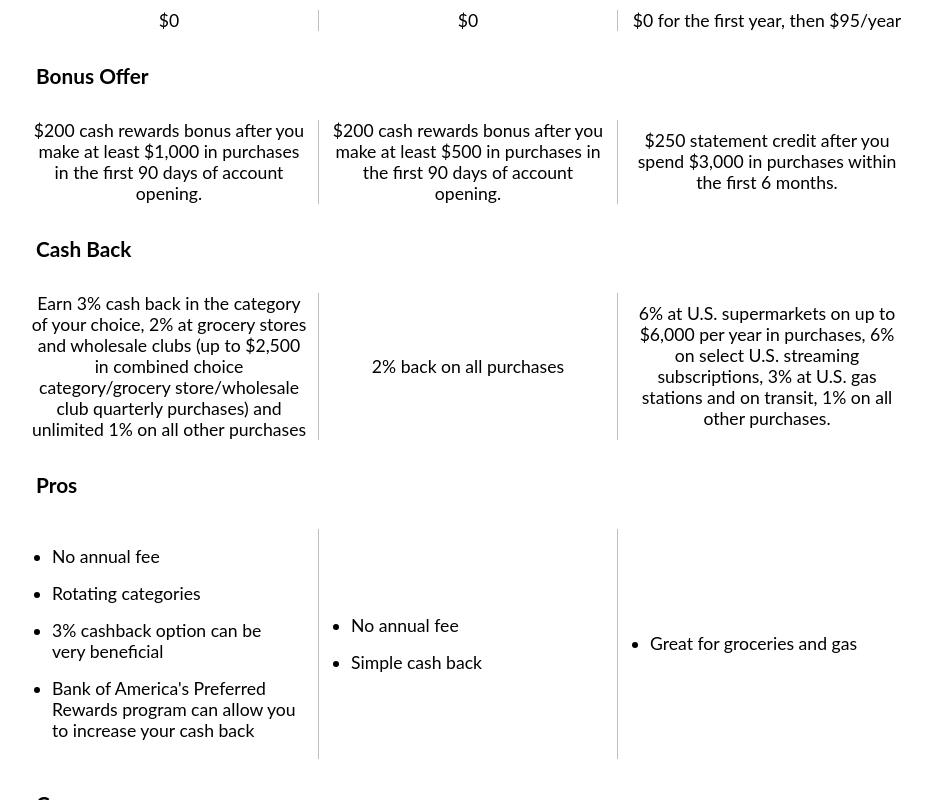
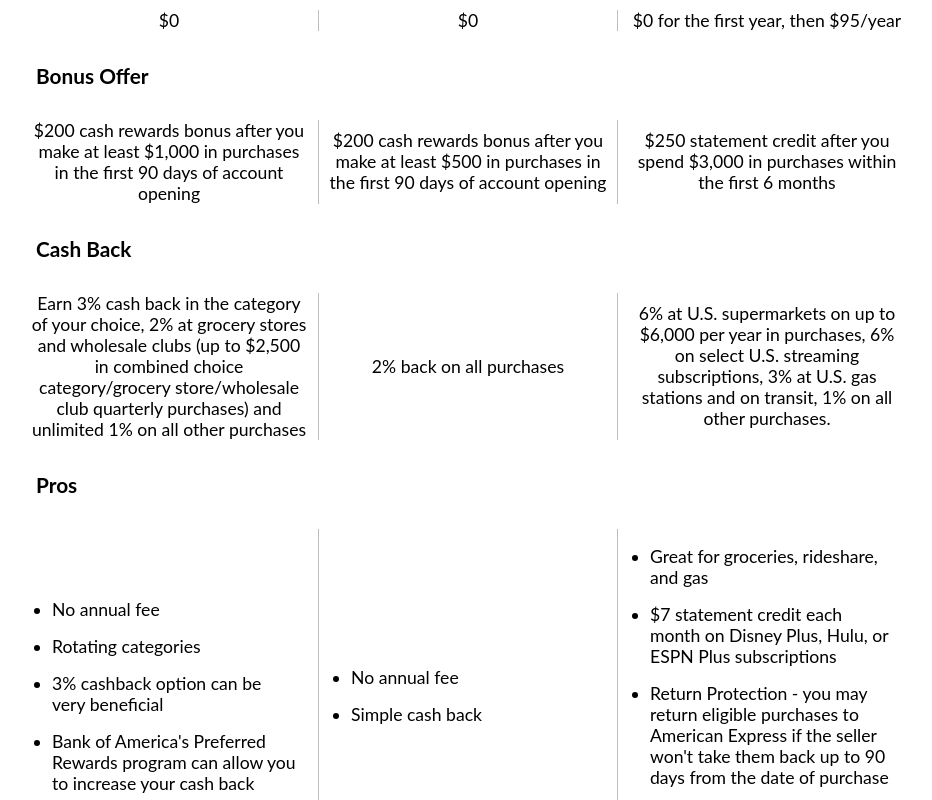
Before and after one commit to mamaciel/Cash-Back-Comparison-Tool, a React (Vite) app in the folder react-app/: page / in a window 1280 px wide. Shown: the part 920-1720 px from the top of the page, without its empty margins (172-1104 px from the left). Built offline with nearby package versions, Linux system fonts and the light colour scheme.

Commit message:
More cards added

```diff
--- a/react-app/src/CreditCardCalculations.tsx
+++ b/react-app/src/CreditCardCalculations.tsx
@@ -30,7 +30,7 @@
       if (category === highestCategory) {
         total += data[category as keyof SpendingData] * 0.03 * 12; // 3% for highest category
       } else if (category === "groceries") {
-        const quarterlyGroceries = Math.min(data.groceries, 833); // Cap groceries at 625 per quarter
+        const quarterlyGroceries = Math.min(data.groceries, 833); // Cap groceries at 2,500 per quarter
         const remainderGroceries = Math.max(data.groceries - 833, 0);
         total += (quarterlyGroceries * 0.02 + remainderGroceries * 0.01) * 12; // 2% capped, then 1%
       } else {
@@ -67,6 +67,28 @@
     });
     return total;
   },
+  "American Express Blue Cash Everyday": (data) => {
+    let total = 0;
+    const categories = Object.keys(data);
+    categories.forEach((category) => {
+      if (category === "groceries") {
+        if (data[category as keyof SpendingData] <= 500) {
+          total += data[category as keyof SpendingData] * 0.06 * 12;
+        } else {
+          total +=
+            500 * 0.03 * 12 +
+            (data[category as keyof SpendingData] - 500) * 0.01 * 12; // 3% for the first $500, 1% for the remaining amount
+        }
+      } else if (category === "onlineShopping") {
+        total += data[category as keyof SpendingData] * 0.03 * 12; // 3% for online shopping
+      } else if (category === "gas") {
+        total += data[category as keyof SpendingData] * 0.03 * 12; // 3% for gas
+      } else {
+        total += data[category as keyof SpendingData] * 0.01 * 12; // 1% for other categories
+      }
+    });
+    return total;
+  },
   "Bank of America Unlimited Cash Rewards": (data) => {
     let total = 0;
     const categories = Object.keys(data);
@@ -86,6 +108,28 @@
       } else {
         total += data[category as keyof SpendingData] * 0.01 * 12; // 1% for other categories
       }
+    });
+    return total;
+  },
+  "Chase Freedom Unlimited": (data) => {
+    let total = 0;
+    const categories = Object.keys(data);
+    categories.forEach((category) => {
+      if (category === "travel") {
+        total += data[category as keyof SpendingData] * 0.05 * 12; // 5% for travel
+      } else if (category === "drugStores" || category === "dining") {
+        total += data[category as keyof SpendingData] * 0.03 * 12; // 3% for dining and groceries
+      } else {
+        total += data[category as keyof SpendingData] * 0.015 * 12; // 1% for other categories
+      }
+    });
+    return total;
+  },
+  "Citi Double Cash": (data) => {
+    let total = 0;
+    const categories = Object.keys(data);
+    categories.forEach((category) => {
+      total += data[category as keyof SpendingData] * 0.02 * 12; // 1.5% on all categories x 12 months
     });
     return total;
   },
--- a/react-app/src/CreditCardData.tsx
+++ b/react-app/src/CreditCardData.tsx
@@ -16,8 +16,19 @@
       "Capped cash back makes it a bad option for high spenders",
     ],
     bonusOffer:
-      "$200 cash rewards bonus after you make at least $1,000 in purchases in the first 90 days of account opening.",
+      "$200 cash rewards bonus after you make at least $1,000 in purchases in the first 90 days of account opening",
     more: "3% cash back sounds good but consider the hard quarterly cap",
+  },
+  {
+    name: "Bank of America Unlimited Cash Rewards",
+    image: "src/assets/Bank-of-America-Unlimited-Cash-Rewards",
+    cashBack: "1.5% on all purchases",
+    annualFee: "$0",
+    pros: ["No annual fee", "Simple cash back"],
+    cons: ["Multiple other CCs offer 2% unlimited cash back instead"],
+    bonusOffer:
+      "$200 online cash rewards bonus after making at least $1,000 in purchases in the first 90 days of your account opening",
+    more: "Great option to use your credit card for every purchase and not worry about categories, but 1.5% unlimited cash back is low compared to other credit cards",
   },
   {
     name: "Wells Fargo Active Cash",
@@ -29,7 +40,7 @@
       "Depending on your spending you could get higher than 2% average cash back with a different card",
     ],
     bonusOffer:
-      "$200 cash rewards bonus after you make at least $500 in purchases in the first 90 days of account opening.",
+      "$200 cash rewards bonus after you make at least $500 in purchases in the first 90 days of account opening",
     more: "Great option to use your credit card for every purchase and not worry about categories",
   },
   {
@@ -38,22 +49,33 @@
     cashBack:
       "6% at U.S. supermarkets on up to $6,000 per year in purchases, 6% on select U.S. streaming subscriptions, 3% at U.S. gas stations and on transit, 1% on all other purchases.",
     annualFee: "$0 for the first year, then $95/year",
-    pros: ["Great for groceries and gas"],
+    pros: [
+      "Great for groceries, rideshare, and gas",
+      "$7 statement credit each month on Disney Plus, Hulu, or ESPN Plus subscriptions",
+      "Return Protection - you may return eligible purchases to American Express if the seller won't take them back up to 90 days from the date of purchase",
+      "Car rental loss and damage insurance",
+    ],
     cons: ["Annual fee", "Spending cap on bonus rewards"],
     bonusOffer:
-      "$250 statement credit after you spend $3,000 in purchases within the first 6 months.",
+      "$250 statement credit after you spend $3,000 in purchases within the first 6 months",
     more: "Important to remember Amex is an online bank",
   },
   {
-    name: "Bank of America Unlimited Cash Rewards",
-    image: "src/assets/Bank-of-America-Unlimited-Cash-Rewards",
-    cashBack: "1.5% on all purchases",
+    name: "American Express Blue Cash Everyday",
+    image: "src/assets/American-Express-Blue-Cash-Everyday",
+    cashBack:
+      "3% Cash Back at U.S. supermarkets (up to $6,000 per year in purchases, then 1%). 3% Cash Back on U.S. online retail purchases (up to $6,000 per year, then 1%). 3% Cash Back at U.S. gas stations (up to $6,000 per year, then 1%). 1% on all other purchases",
     annualFee: "$0",
-    pros: ["No annual fee", "Simple cash back"],
-    cons: ["Multiple other CCs offer 2% unlimited cash back instead"],
+    pros: [
+      "No annual fee",
+      "Covers accidental damage and theft for up to 90 days from the Covered Purchase date",
+      "$7 statement credit each month on Disney Plus, Hulu, or ESPN Plus subscriptions",
+      "Car rental loss and damage insurance",
+    ],
+    cons: ["Spending caps on categories, may affect high spenders"],
     bonusOffer:
-      "$200 online cash rewards bonus after making at least $1,000 in purchases in the first 90 days of your account opening.",
-    more: "Great option to use your credit card for every purchase and not worry about categories, but 1.5% unlimited cash back is low compared to other credit cards",
+      "$200 statement credit after you spend $2,000 in purchases within the first 6 months",
+    more: "The little cousin to the Amex Blue Cash Preferred, but with no annual fee and a lot of the same perks!",
   },
   {
     name: "Capital One SavorOne",
@@ -72,8 +94,38 @@
     ],
     cons: ["Target and Walmart are excluded from 3% groceries cash back"],
     bonusOffer:
-      "$200 cash rewards bonus after you make at least $500 in purchases in the first 90 days of account opening.",
-    more: "Very good card. Already beats cards that give 3% in only one category. Those with lots of streaming subscriptions also get rewarded. No foreign transactions fees and travel accident insurance are kind of rare with credit cards",
+      "$200 cash rewards bonus after you make at least $500 in purchases in the first 90 days of account opening",
+    more: "The estimated cash back calculated 5% back on travel assuming you spend your travel on Capital One's portal. Very good card. Already beats cards that give 3% in only one category. Those with lots of streaming subscriptions also get rewarded. No foreign transactions fees and travel accident insurance are kind of rare with credit cards",
+  },
+  {
+    name: "Chase Freedom Unlimited",
+    image: "src/assets/Chase-Freedom-Unlimited",
+    cashBack:
+      "5% on travel purchased through Chase Ultimate Rewards portal, 3% on dining at restaurants, including takeout and eligible delivery services, 3% on drugstore purchases, 1.5% on all purchases",
+    annualFee: "$0",
+    pros: [
+      "No annual fee",
+      "Trip Cancellation/Trip Interruption Insurance",
+      "Modest 1.5% cash back minimum on every purchase",
+      "Known to be combined with the Chase Freedom Flex card for more rewards",
+    ],
+    cons: [
+      "Bonus offer can be lower than some other cards depending on your spending",
+    ],
+    bonusOffer:
+      "Earn an additional 1.5% cash back on everything you buy (on up to $20,000 spent in the first year) - worth up to $300 cash back!",
+    more: "I strongly suggest not getting too excited about the additional 1.5% back on the first year because it's capped at $300. But overall it is a very good and popular card specially because of the 1.5% cash back minimum",
+  },
+  {
+    name: "Citi Double Cash",
+    image: "src/assets/Citi-Double-Cash",
+    cashBack:
+      "2% unlimited cash back on all purchases (1% cash back when you buy, 1% when you pay)",
+    annualFee: "$0",
+    pros: ["No annual fee", "Simple cash back"],
+    cons: ["No bonus offer"],
+    bonusOffer: "No bonus offer",
+    more: "There are other 2% cash back cards out there, but this can be a good option if you want to bank with Citi Bank",
   },
 ];
 
--- a/react-app/src/CreditCardSelects.tsx
+++ b/react-app/src/CreditCardSelects.tsx
@@ -43,9 +43,16 @@
           <MenuItem value={"American Express Blue Cash Preferred"}>
             American Express Blue Cash Preferred
           </MenuItem>
+          <MenuItem value={"American Express Blue Cash Everyday"}>
+            American Express Blue Cash Everyday
+          </MenuItem>
           <MenuItem value={"Capital One SavorOne"}>
             Capital One SavorOne
           </MenuItem>
+          <MenuItem value={"Chase Freedom Unlimited"}>
+            Chase Freedom Unlimited
+          </MenuItem>
+          <MenuItem value={"Citi Double Cash"}>Citi Double Cash</MenuItem>
         </Select>
       </FormControl>
     </Box>
```
Also changed, not shown: react-app/src/assets/American-Express-Blue-Cash-Everyday.png (added), react-app/src/assets/Citi-Double-Cash.png (added).
